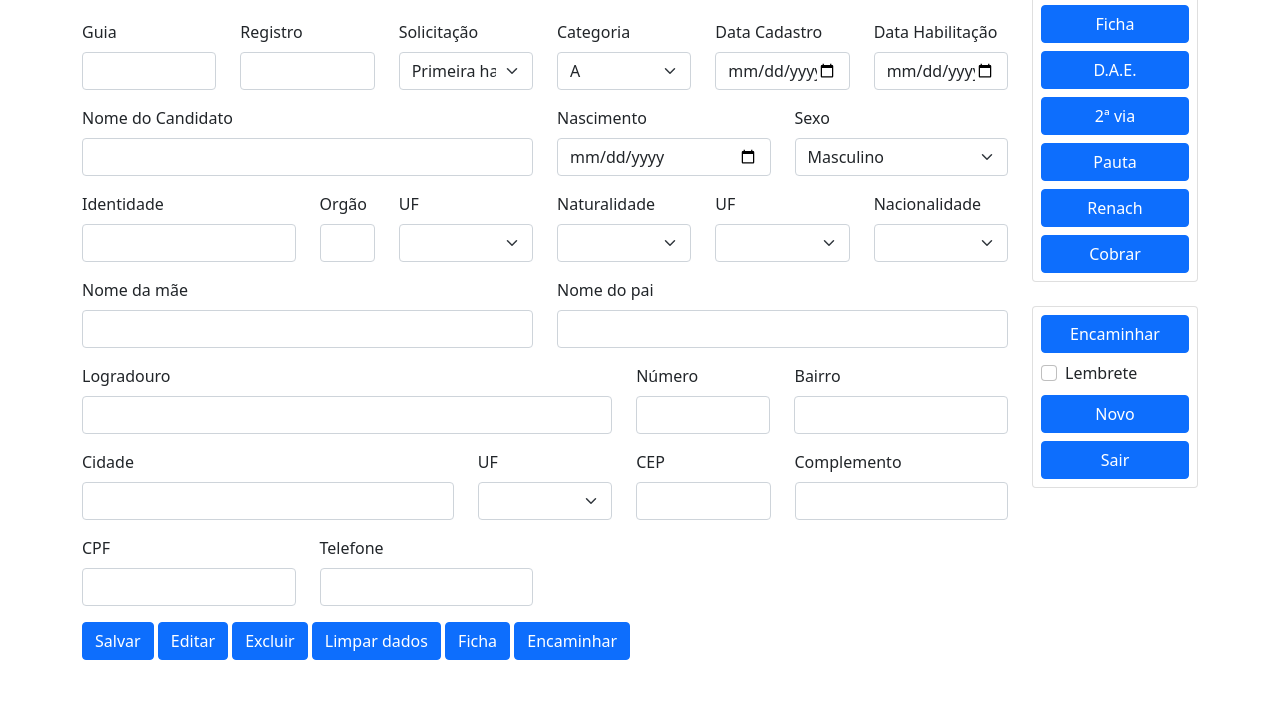
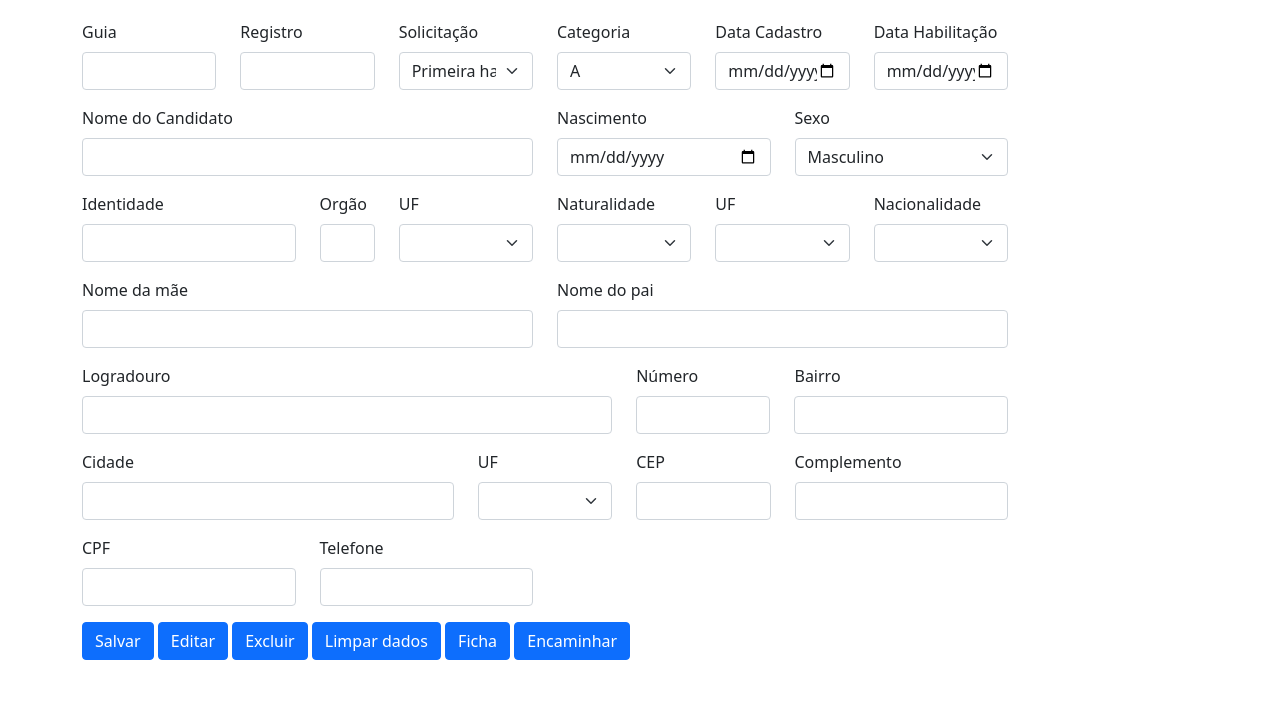
Before and after one commit to joelgxp/Clinica-API-Java, a website: page front/cadastro.html in a window 1280 px wide. Shown: the part 200-908 px from the top of the page. Drawn offline with nearby package versions, Linux system fonts and the light colour scheme.

Commit message:
Melhorias nas classes de cadastro de pacientes

```diff
--- a/front/cadastro.html
+++ b/front/cadastro.html
@@ -7,6 +7,8 @@
     <script src="./scriptConsultPac.js" defer></script>
     <title>Clínica Médica</title>
     <link rel="stylesheet" href="https://cdnjs.cloudflare.com/ajax/libs/bootstrap/5.0.2/css/bootstrap.min.css">
+    <link rel="stylesheet" href="https://cdn.jsdelivr.net/npm/bootstrap-icons@1.7.2/font/bootstrap-icons.css">
+
     <style>
         * {
             box-shadow: none !important
@@ -18,7 +20,7 @@
     <header>
         <nav class="navbar navbar-expand-lg navbar-light bg-light">
             <div class="container">
-                <a class="navbar-brand" href="#">Meu Site</a>
+                <a class="navbar-brand" href="#">Clínica</a>
                 <button class="navbar-toggler" type="button" data-bs-toggle="collapse" data-bs-target="#navbarNav"
                     aria-controls="navbarNav" aria-expanded="false" aria-label="Toggle navigation">
                     <span class="navbar-toggler-icon"></span>
@@ -279,33 +281,6 @@
                             <button type="submit" class="btn btn-primary" id="">Encaminhar</button>
                         </form>
                     </div>
-                    <div class="col-md-3 col-lg-2">
-                        <section class="card p-2">
-                            <div class="d-grid gap-2">
-                                <button class="btn btn-primary" type="button">Prontuário</button>
-                                <button class="btn btn-primary" type="button">Ficha</button>
-                                <button class="btn btn-primary" type="button">D.A.E.</button>
-                                <button class="btn btn-primary" type="button">2ª via</button>
-                                <button class="btn btn-primary" type="button">Pauta</button>
-                                <button class="btn btn-primary" type="button">Renach</button>
-                                <button class="btn btn-primary" type="button">Cobrar</button>
-                            </div>
-                        </section>
-                        <br>
-                        <section class="card p-2">
-                            <div class="d-grid gap-2">
-                                <button class="btn btn-primary" type="button">Encaminhar</button>
-                                <div class="form-check">
-                                    <input class="form-check-input" type="checkbox" id="checkboxLembrete">
-                                    <label class="form-check-label" for="checkboxLembrete">
-                                        Lembrete
-                                    </label>
-                                </div>
-                                <button class="btn btn-primary" type="button">Novo</button>
-                                <button class="btn btn-primary" type="button">Sair</button>
-                            </div>
-                        </section>
-                    </div>
                 </div>
             </div>
         </section>
```
Also changed, not shown: front/icons/search.svg (added).
